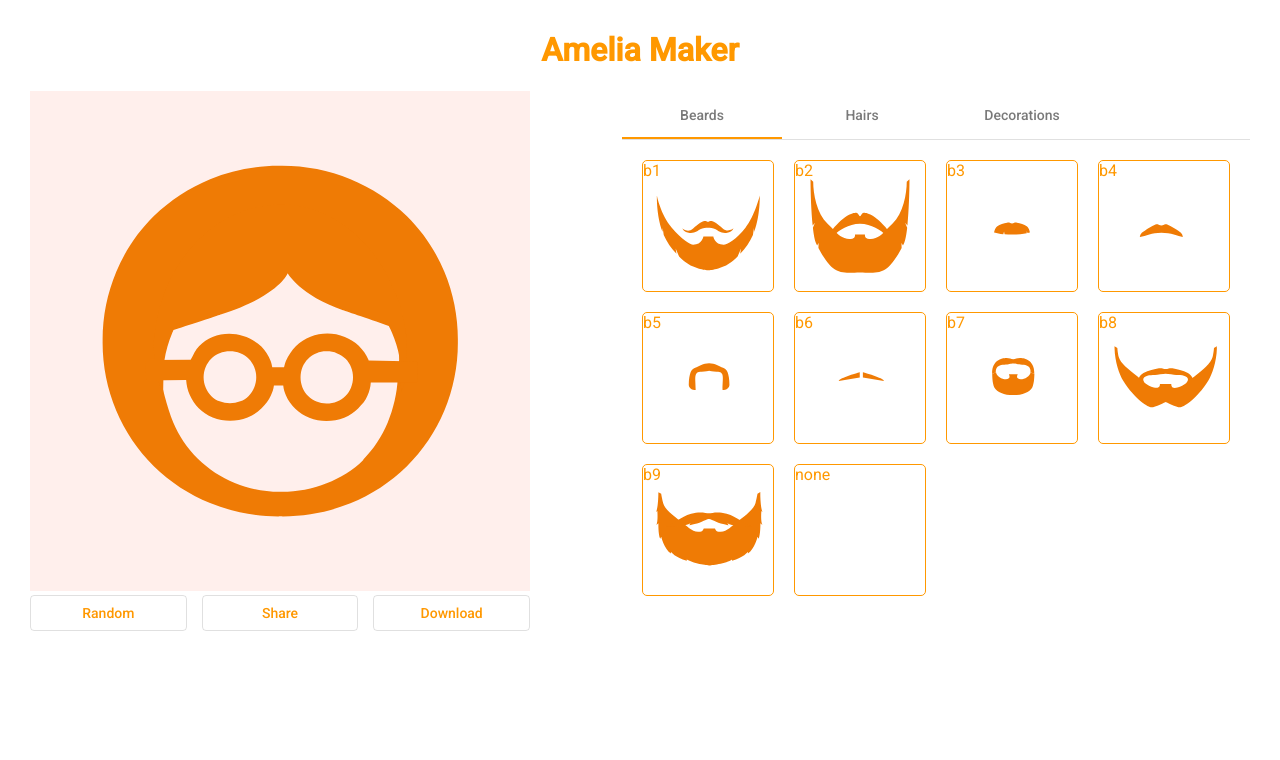
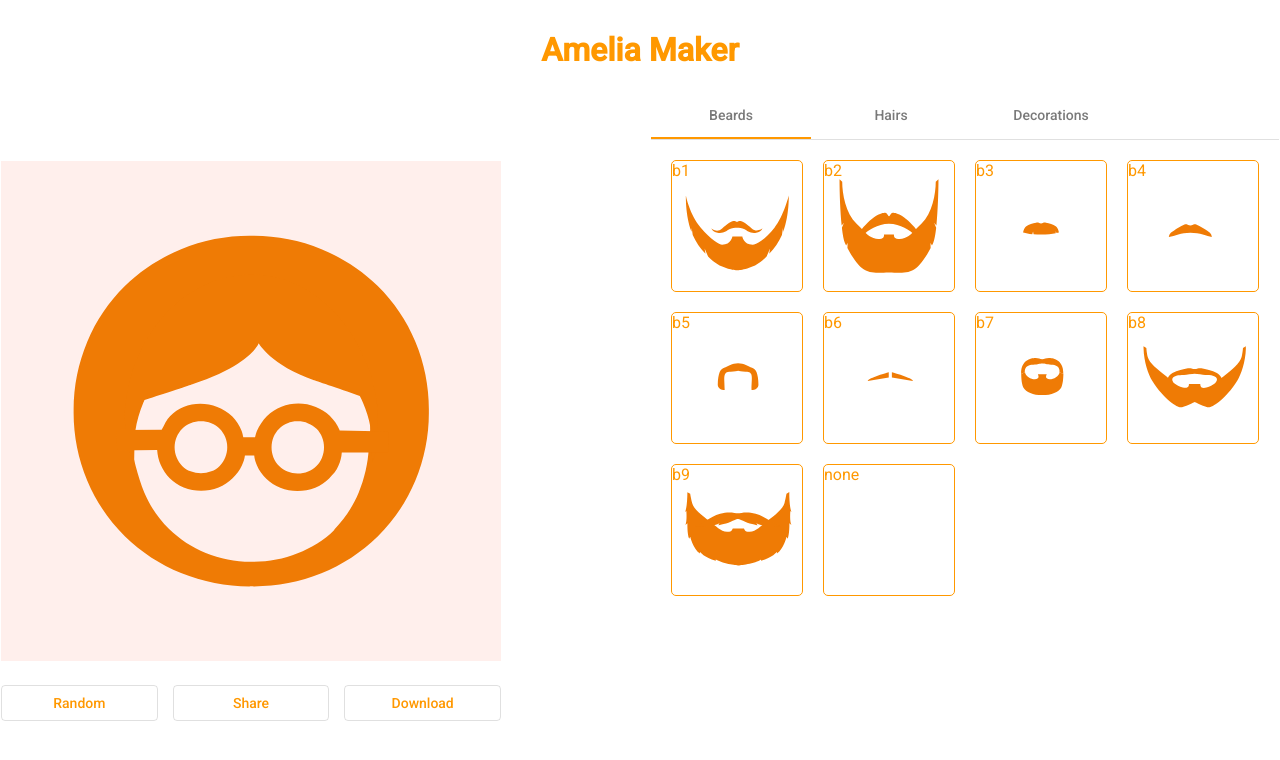
Before and after one commit to Nemo9439/amelia-maker, an Angular app: page / in a window 1280 px wide. Shown: the top 760 px of the page. Built offline with nearby package versions, Linux system fonts and the light colour scheme.

Commit message:
layout improvements

```diff
--- a/src/app/app.component.scss
+++ b/src/app/app.component.scss
@@ -2,9 +2,15 @@ h1 {
   text-align: center;
 }
 
+.main-content {
+  justify-content: center;
+}
 
+.avatar-section {
+  margin-right: 150px;
+  margin-top: 70px;
+}
 
-
-// .avatar-section {}
-// .main-content {
-// }
+app-action-buttons {
+  padding: 20px 0;
+}
```
